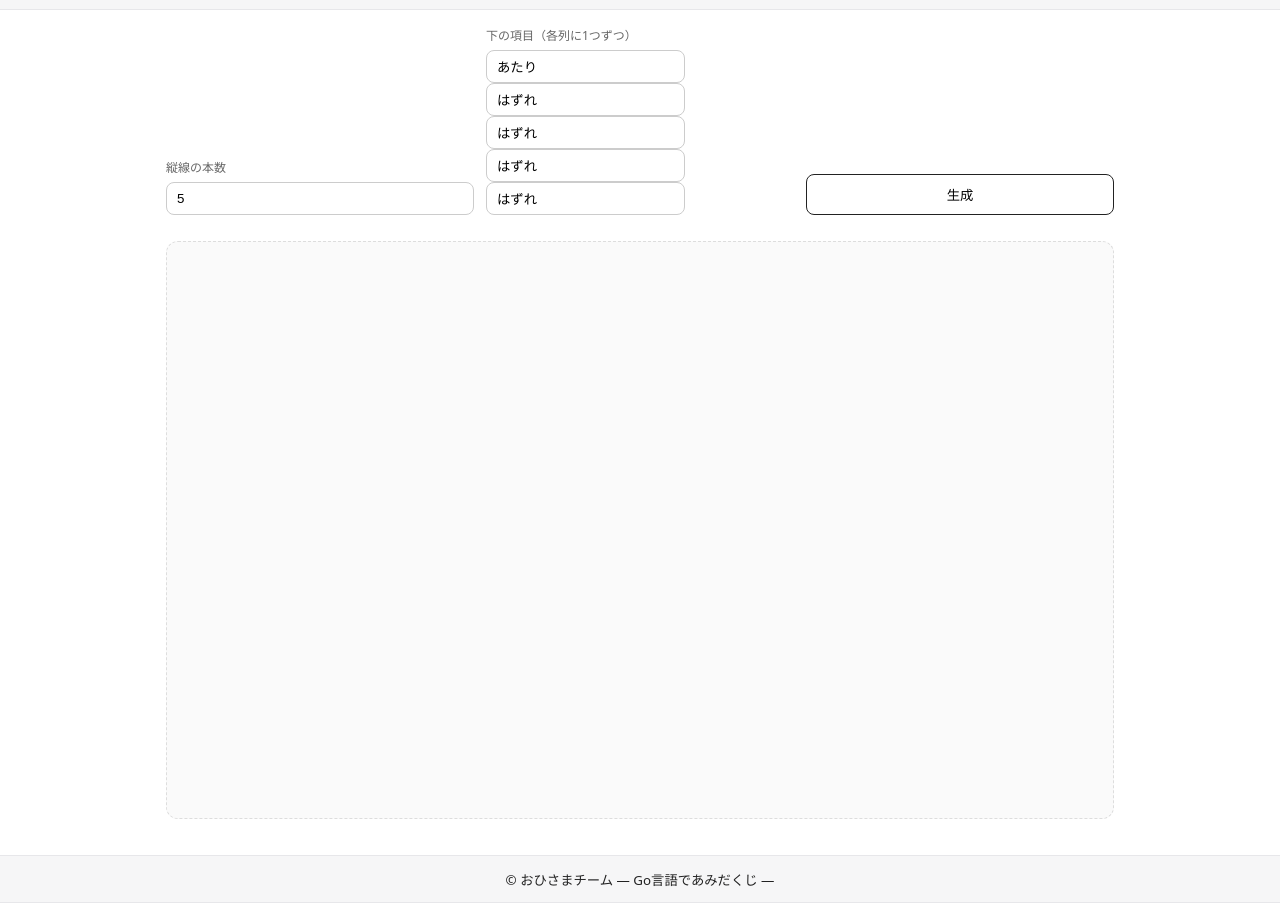
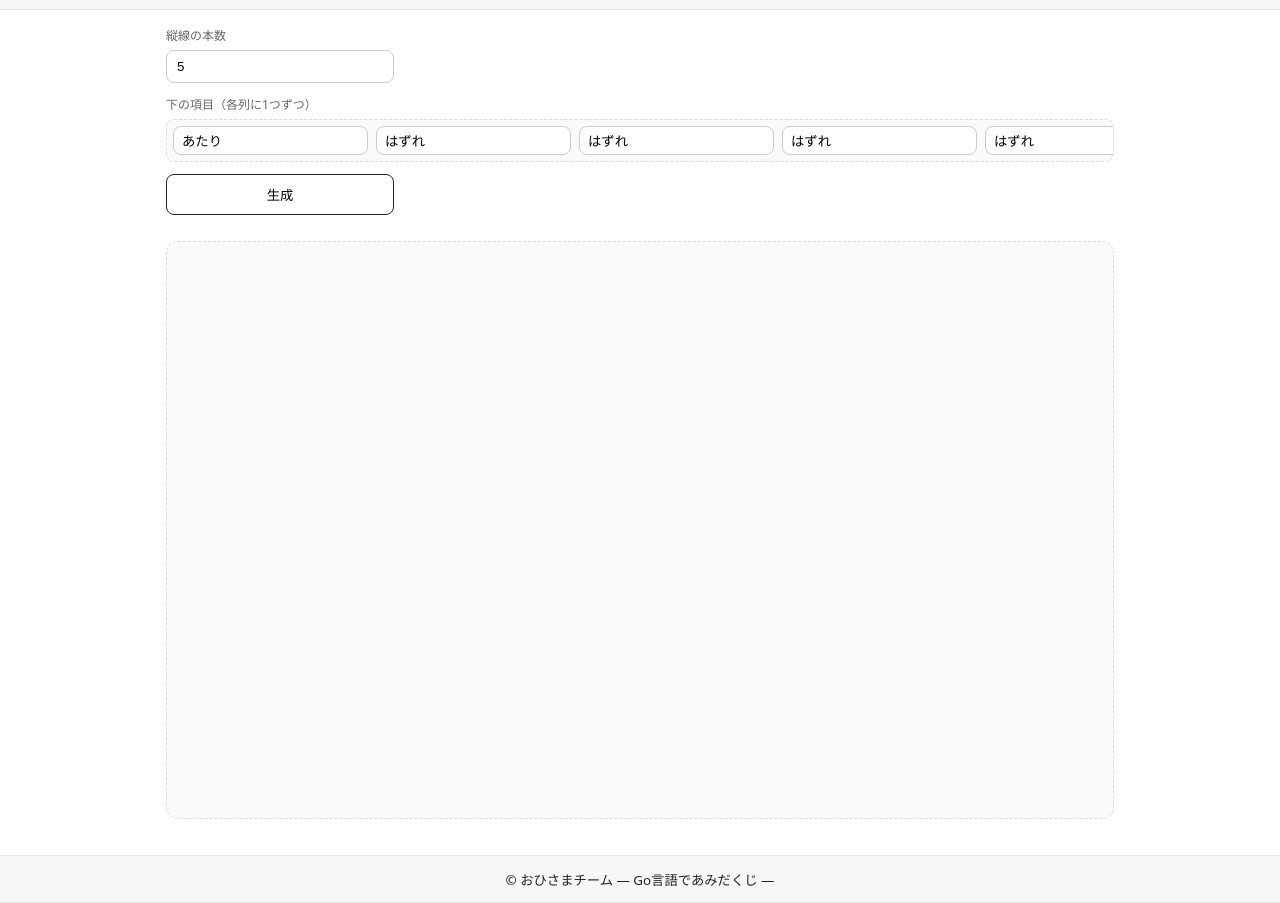
Before and after one commit to sunny-gogogo/amidakuzi, a plain HTML site: page public/index.html in a window 1280 px wide. Shown: the part 44-947 px from the top of the page. Drawn offline with Linux system fonts and the light colour scheme; no server answers.

Commit message:
Update style.css

```diff
--- a/public/style.css
+++ b/public/style.css
@@ -4,12 +4,34 @@ header, footer { padding: 12px 16px; background: #f6f6f7; border-bottom: 1px sol
 h1 { margin: 0; font-size: 20px; }
 main { padding: 16px; max-width: 980px; margin: 0 auto; }
 
+/* controls レイアウト */
 .controls { display: grid; grid-template-columns: repeat(auto-fit, minmax(220px, 1fr)); gap: 12px; align-items: end; margin-bottom: 16px; }
 .field { display: flex; flex-direction: column; gap: 6px; }
+.field-full { grid-column: 1 / -1; } /* 横いっぱい使う */
 label { font-size: 12px; color: #666; }
 input[type="number"], input[type="text"] { padding: 8px 10px; border: 1px solid #ccc; border-radius: 8px; }
 button { cursor: pointer; padding: 10px 14px; border: 1px solid #222; border-radius: 8px; background: white; }
 button:hover { background: #111; color: #fff; }
+
+/* 下の項目エディタ：横スクロール1行 */
+.bottom-scroll {
+  display: flex;
+  gap: 8px;
+  overflow-x: auto;
+  overflow-y: hidden;
+  white-space: nowrap;
+  padding: 6px;
+  border: 1px dashed #ddd;
+  border-radius: 8px;
+  background: #fafafa;
+}
+.bottom-scroll input {
+  flex: 0 0 auto;          /* 折り返さず並べる */
+  min-width: 140px;        /* 1つの入力の幅 */
+  padding: 6px 8px;
+  border: 1px solid #ccc;
+  border-radius: 8px;
+}
 
 .board { display: flex; justify-content: center; align-items: center; padding: 8px; background: #fafafa; border: 1px dashed #ddd; border-radius: 12px; }
 
```
